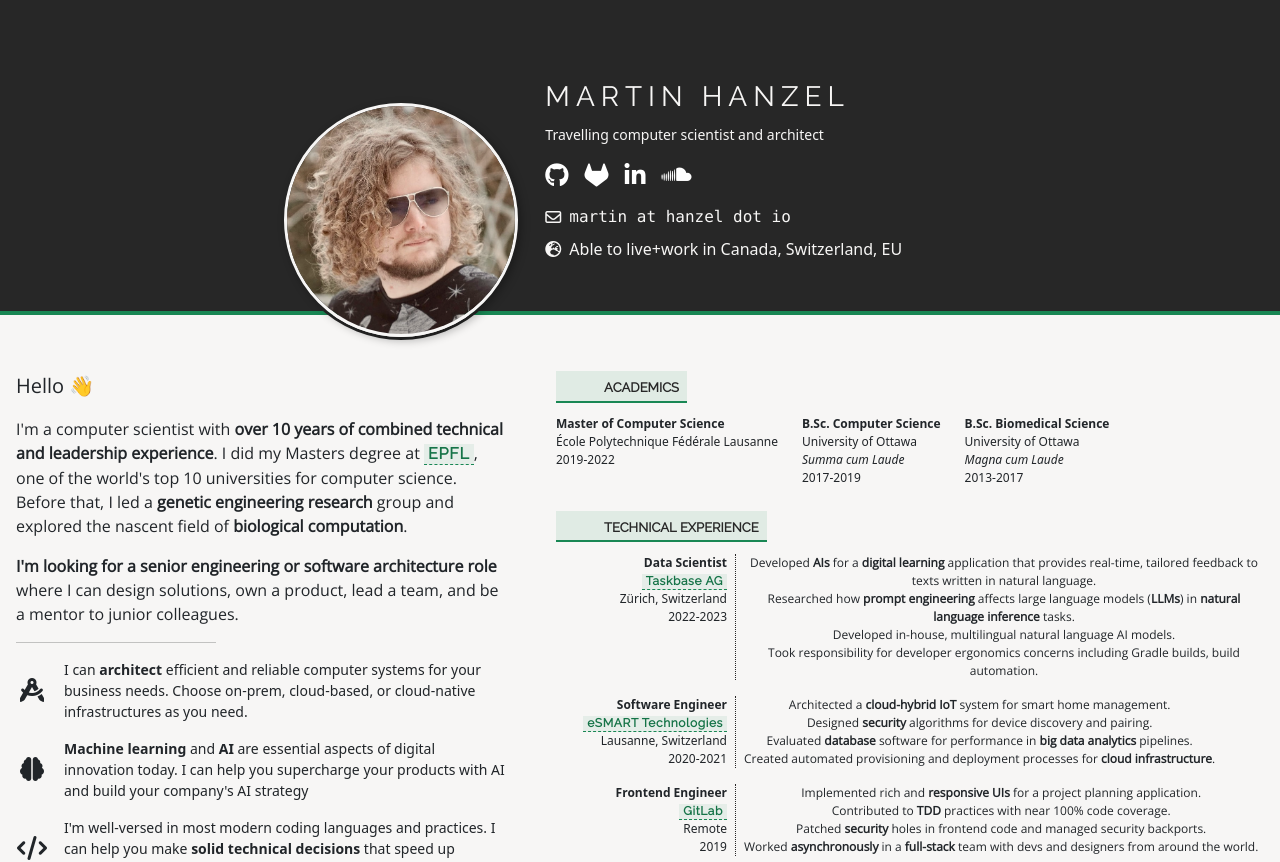
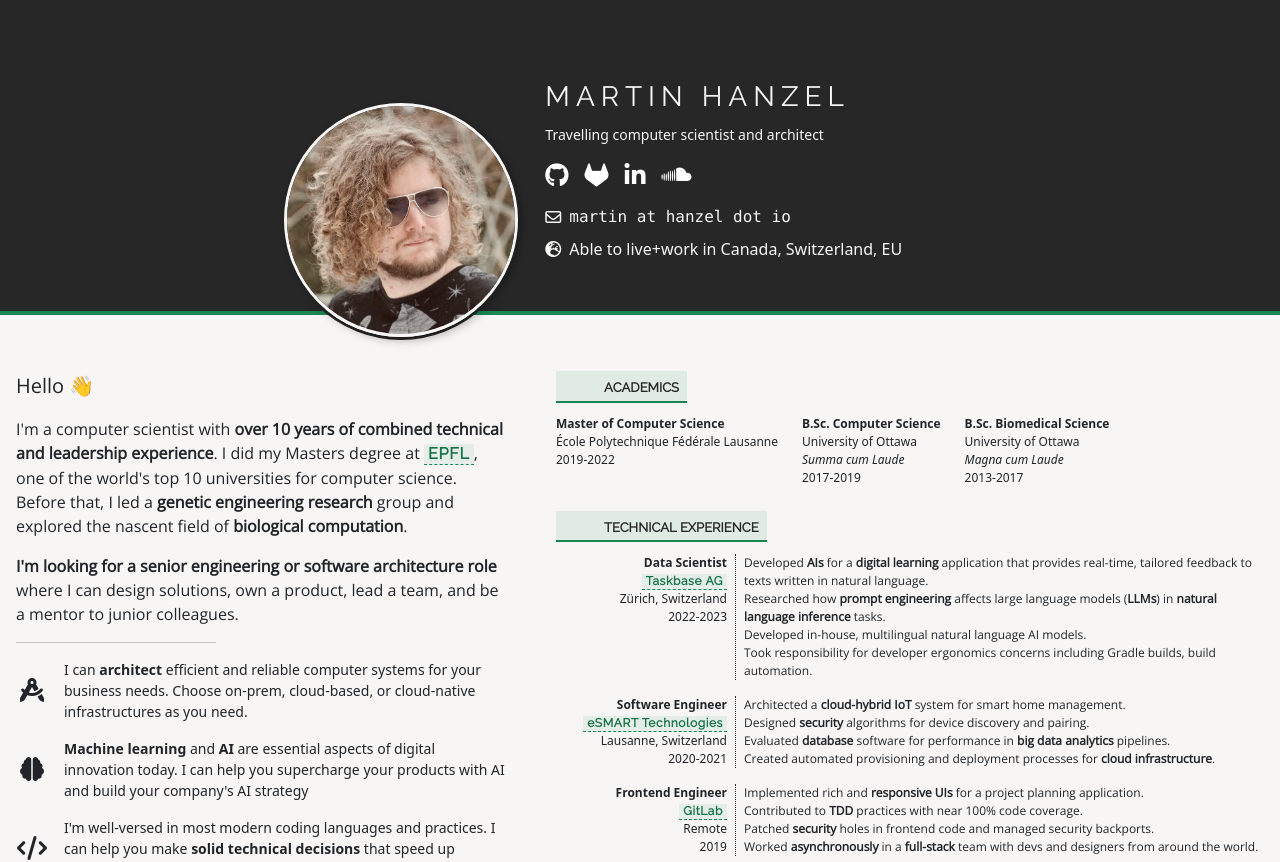
Before and after one commit to arthanzel/personal-site, a Next.js app: page /cv-fluid in a window 1280 px wide. Shown: the top 862 px of the page. Built offline with nearby package versions, Linux system fonts and the light colour scheme.

Commit message:
Oops, left out a responsive text align

```diff
--- a/pages/cv.module.scss
+++ b/pages/cv.module.scss
@@ -117,6 +117,10 @@ $header-overlap: 32px;
     gap: 0.5rem;
     text-align: center;
 
+    @include responsive-md() {
+        text-align: start;
+    }
+
     .info {
         border-bottom: 1px dotted scale-color($text, $lightness: 60%);
         padding: 0 0 0.25rem 0;
```
